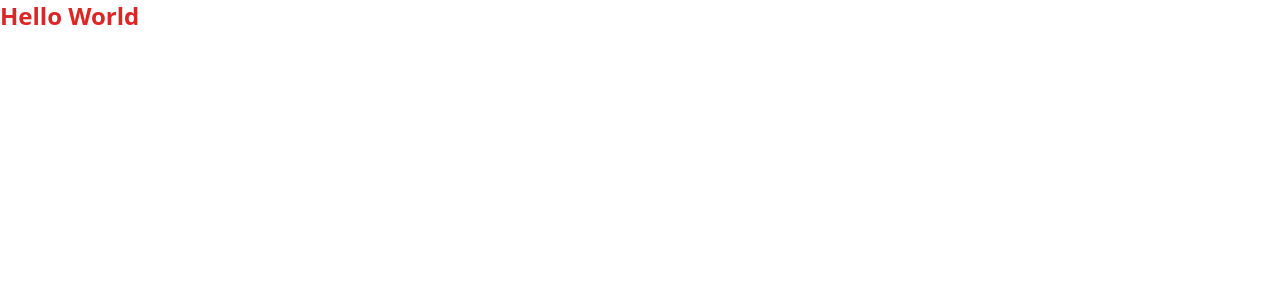
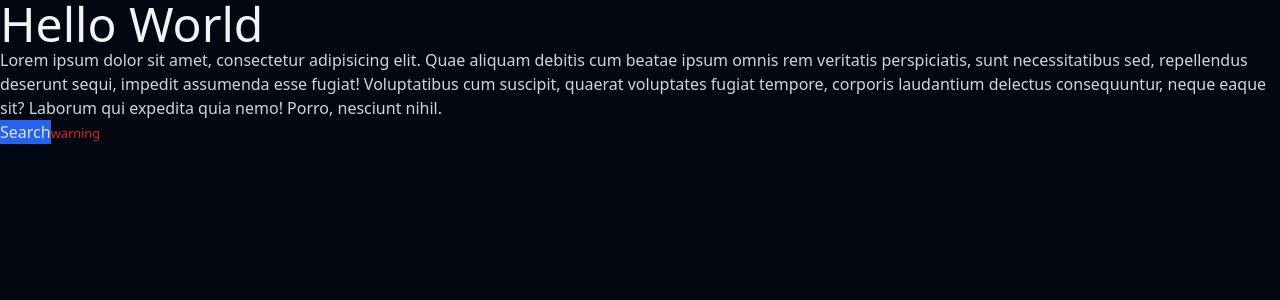
Before and after one commit to zetmosoma10/promovies, a React (Vite) app: page / in a window 1280 px wide. Shown: the top 300 px of the page. Built offline with nearby package versions, Linux system fonts and the light colour scheme.

Commit message:
add color palette

```diff
--- a/src/App.tsx
+++ b/src/App.tsx
@@ -1,8 +1,18 @@
 function App() {
   return (
-    <>
-      <h1 className="text-2xl font-bold text-red-600">Hello World</h1>
-    </>
+    <section className="min-h-screen bg-gray-950">
+      <h1 className="text-5xl text-gray-100">Hello World</h1>
+      <p className="text-gray-300">
+        Lorem ipsum dolor sit amet, consectetur adipisicing elit. Quae aliquam
+        debitis cum beatae ipsum omnis rem veritatis perspiciatis, sunt
+        necessitatibus sed, repellendus deserunt sequi, impedit assumenda esse
+        fugiat! Voluptatibus cum suscipit, quaerat voluptates fugiat tempore,
+        corporis laudantium delectus consequuntur, neque eaque sit? Laborum qui
+        expedita quia nemo! Porro, nesciunt nihil.
+      </p>
+      <button className="bg-blue-600 text-lightGray">Search</button>
+      <small className="text-red-600">warning</small>
+    </section>
   );
 }
 
--- a/tailwind.config.js
+++ b/tailwind.config.js
@@ -2,7 +2,17 @@
 export default {
   content: ["./index.html", "./src/**/*.{js,ts,jsx,tsx}"],
   theme: {
-    extend: {},
+    extend: {
+      colors: {
+        bgColor: "#1E1E1E",
+        surfaceColor: "#2C2C2C",
+        lightGray: "#E0E0E0",
+        catedGray: "#A0A0A0",
+        AzureBlue: "#3B82F6",
+        imperialRed: "#EF4444",
+        mintGreen: "#10B981",
+      },
+    },
   },
   plugins: [],
 };
```
